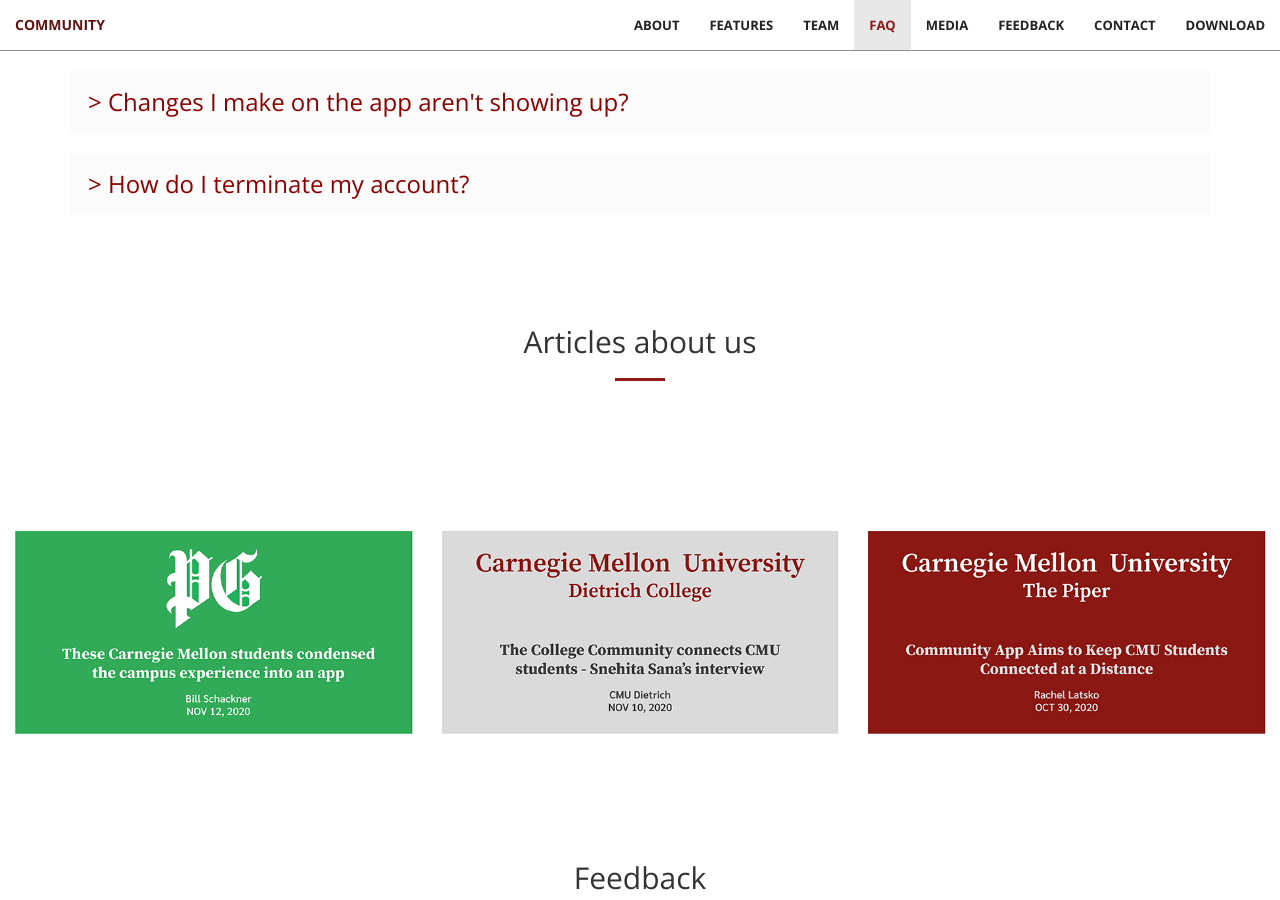
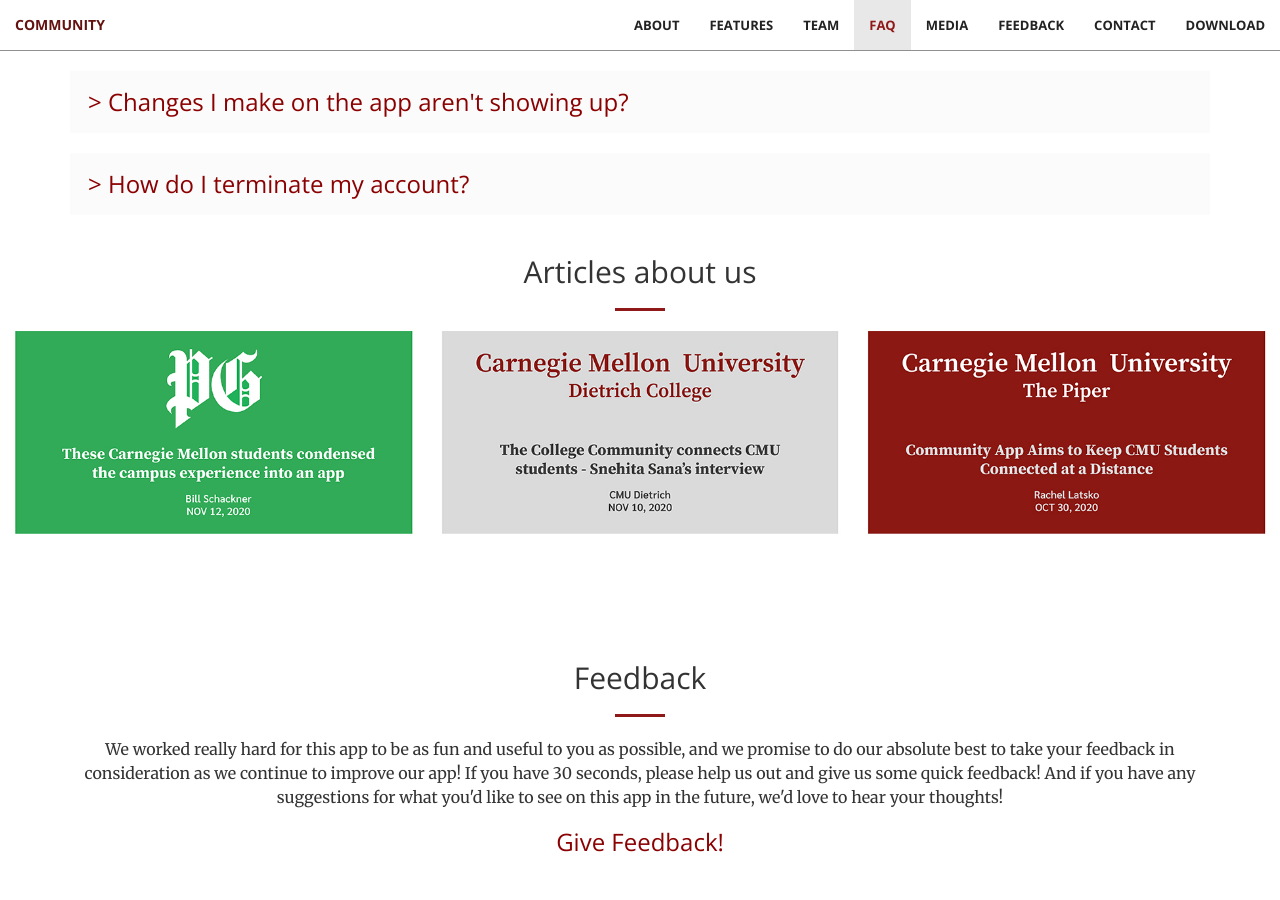
Before and after one commit to zanarellinina/communitywebsite, a Jekyll site: the page built from index.html, in a window 1280 px wide and 900 px high, scrolled down 3781 px. Built offline with Jekyll 4.4.1, drawn with Linux system fonts in a browser that asks for light colours.

Commit message:
titoloprova

```diff
--- a/_includes/articles.html
+++ b/_includes/articles.html
@@ -1,4 +1,6 @@
-<section id="press" style="margin-bottom: 0px;">
+
+
+<section class="no-padding" id="press" style="margin-top: 30px;">
     <div class="container">
         <div class="row">
             <div class="col-lg-12 text-center">
@@ -7,9 +9,6 @@
             </div>
         </div>
     </div>
-</section>
-
-<section class="no-padding" style="margin-top: 30px;">
     <div class="container-fluid">
         <div class="row no-gutter">
             <div class="col-lg-4 col-sm-6">
```
